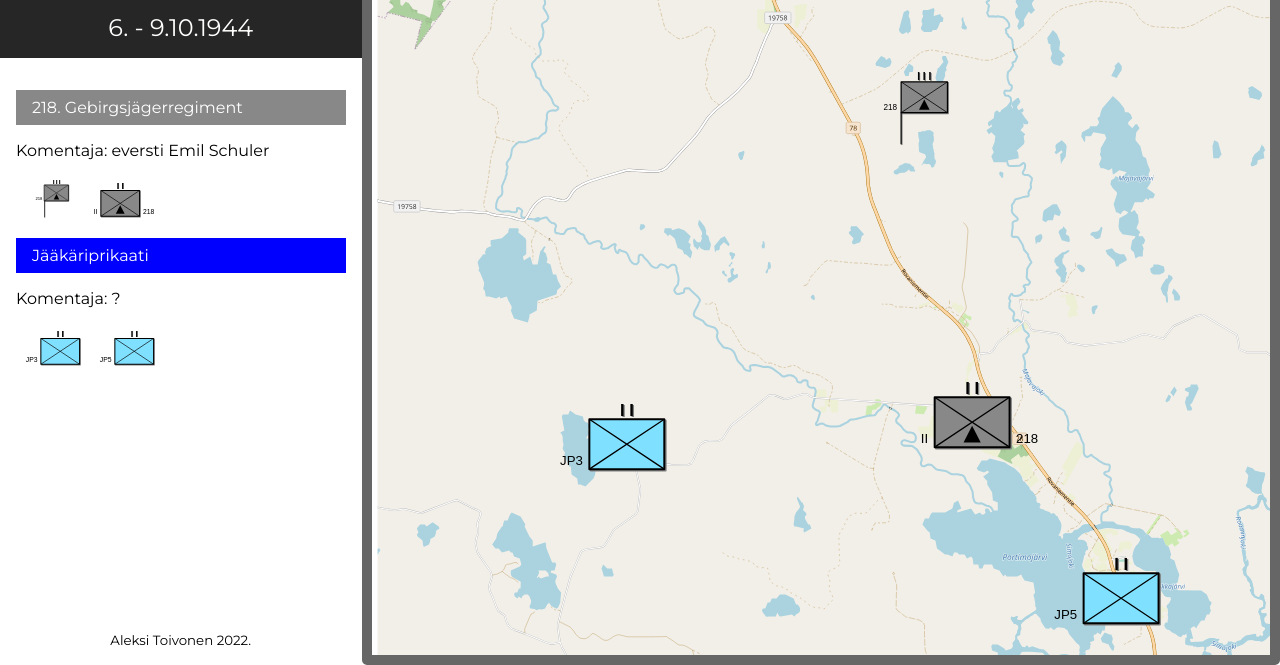
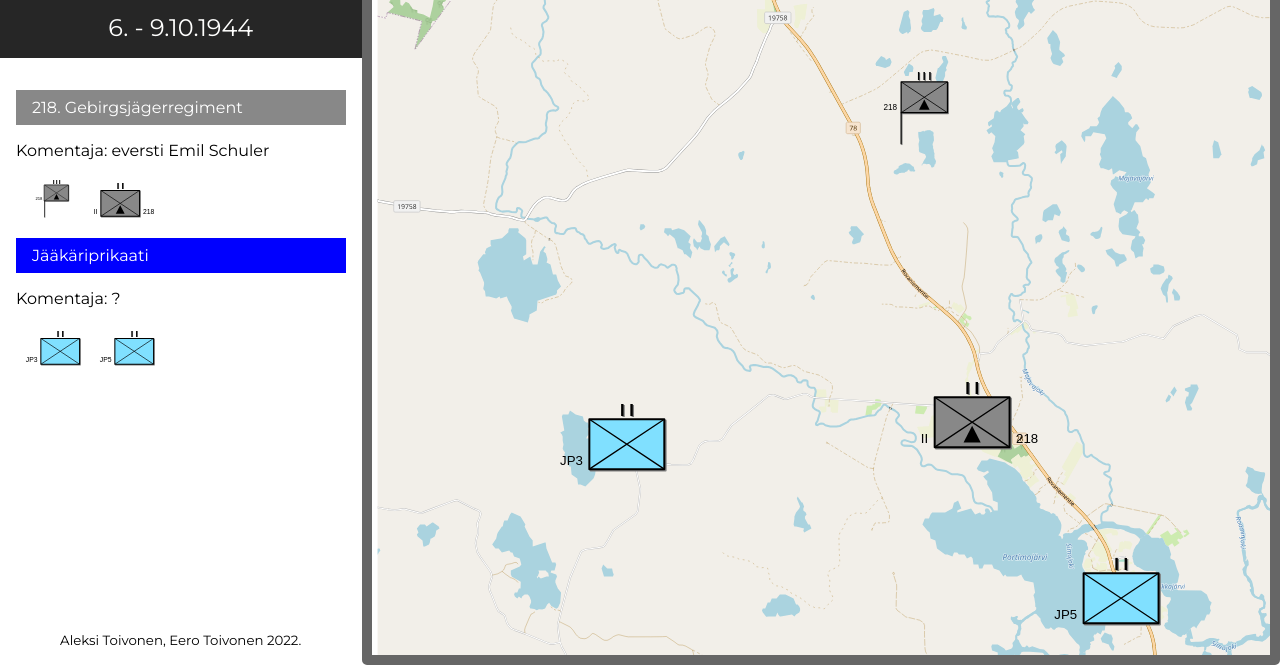
Before and after one commit to aptoivonen/ylimaa-animation, a website: page dist/index.html in a window 1280 px wide. Shown: the part 135-800 px from the top of the page. Drawn offline with nearby package versions, Linux system fonts and the light colour scheme.

Commit message:
Update authors

```diff
--- a/dist/index.html
+++ b/dist/index.html
@@ -44,7 +44,7 @@
       </section>
 
       <footer class="footer">
-        <small>Aleksi Toivonen 2022.</small>
+        <small>Aleksi Toivonen, Eero Toivonen 2022.</small>
       </footer>
     </main>
 
```
